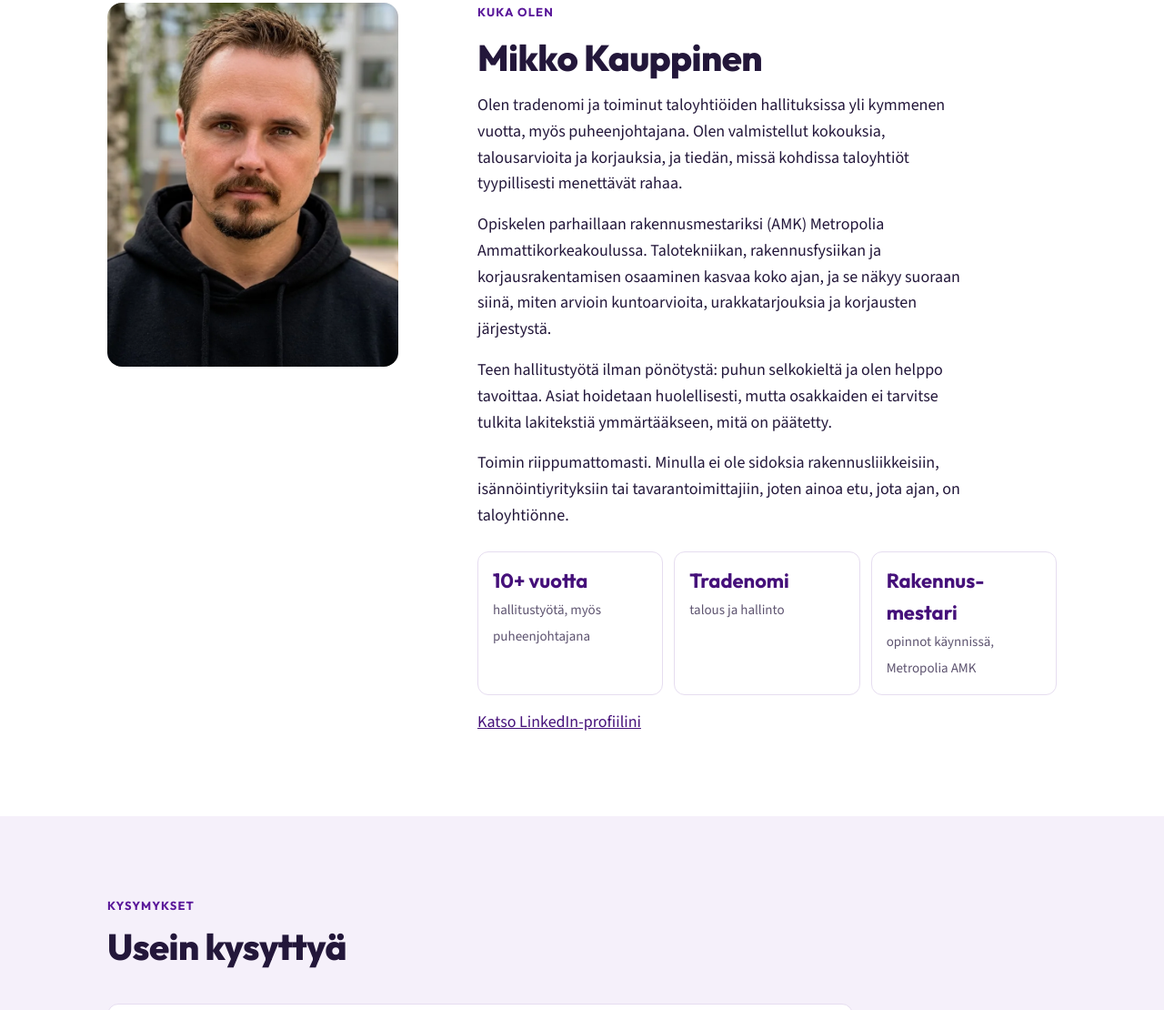
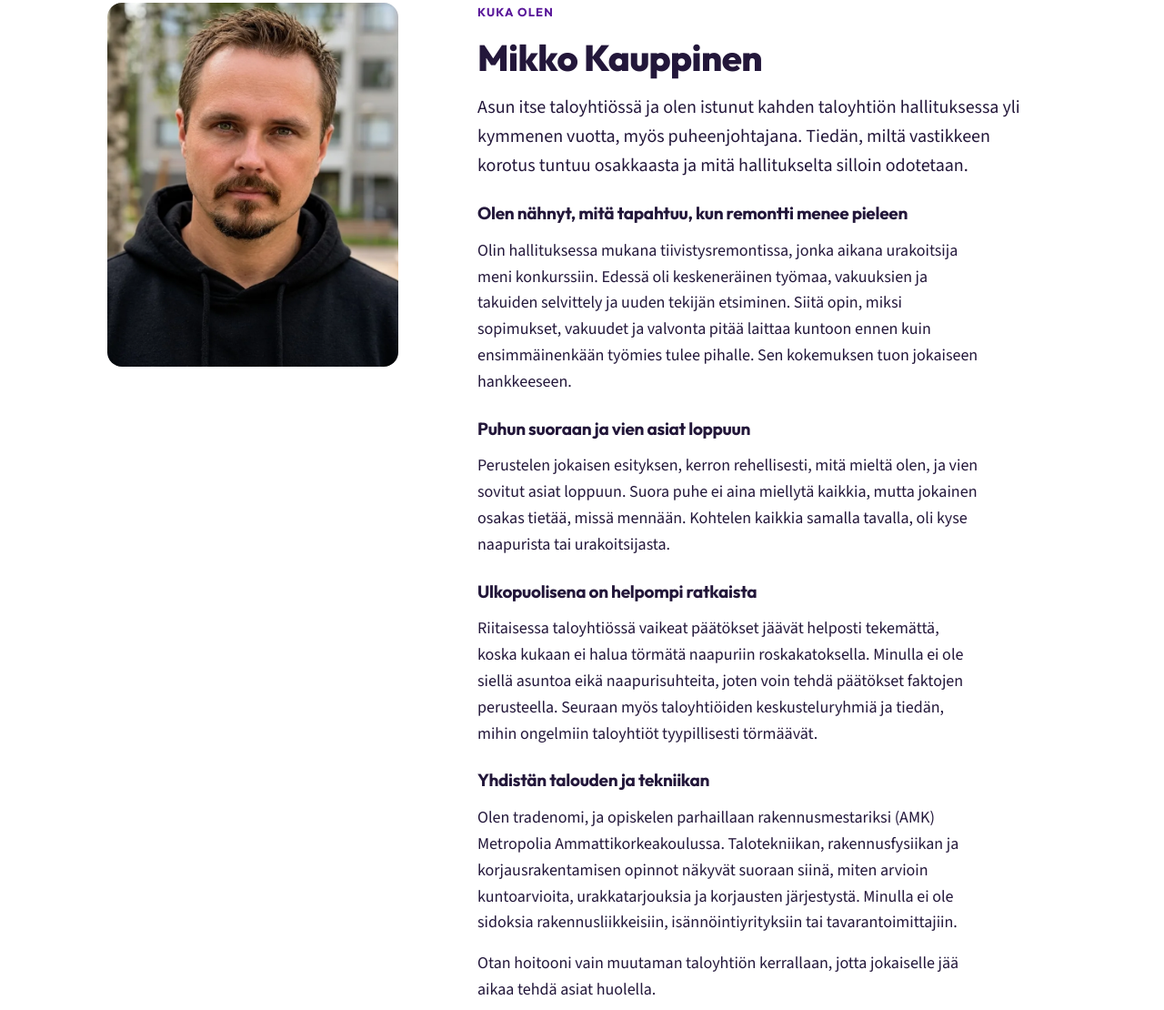
Before and after one commit to Komentorivi/hallitusammattilainen, a plain HTML site: page index.html in a window 1280 px wide. Shown: the part 4945-6055 px from the top of the page at 91% size. Drawn offline with Linux system fonts and the light colour scheme.

Commit message:
Kuka olen uusiksi: konkurssikokemus, suora puhe, ulkopuolisen etu, talous+tekniikka; UKK riitaisesta yhtiöstä
Co-Authored-By: Claude Opus 5.5 <noreply@anthropic.com>

```diff
--- a/index.html
+++ b/index.html
@@ -228,12 +228,18 @@
     <div class="txt">
       <span class="eyebrow">Kuka olen</span>
       <h2 id="mikko-otsikko" style="font-size:clamp(28px,3.6vw,40px);font-weight:800">Mikko Kauppinen</h2>
-      <p>Olen tradenomi ja toiminut taloyhtiöiden hallituksissa yli kymmenen vuotta, myös puheenjohtajana. Olen valmistellut kokouksia, talousarvioita ja korjauksia, ja tiedän, missä kohdissa taloyhtiöt tyypillisesti menettävät rahaa.</p>
-      <p>Opiskelen parhaillaan rakennusmestariksi (AMK) Metropolia Ammattikorkeakoulussa. Talotekniikan, rakennusfysiikan ja korjausrakentamisen osaaminen kasvaa koko ajan, ja se näkyy suoraan siinä, miten arvioin kuntoarvioita, urakkatarjouksia ja korjausten järjestystä.</p>
-      <p>Teen hallitustyötä ilman pönötystä: puhun selkokieltä ja olen helppo tavoittaa. Asiat hoidetaan huolellisesti, mutta osakkaiden ei tarvitse tulkita lakitekstiä ymmärtääkseen, mitä on päätetty.</p>
-      <p>Toimin riippumattomasti. Minulla ei ole sidoksia rakennusliikkeisiin, isännöintiyrityksiin tai tavarantoimittajiin, joten ainoa etu, jota ajan, on taloyhtiönne.</p>
+      <p class="intro">Asun itse taloyhtiössä ja olen istunut kahden taloyhtiön hallituksessa yli kymmenen vuotta, myös puheenjohtajana. Tiedän, miltä vastikkeen korotus tuntuu osakkaasta ja mitä hallitukselta silloin odotetaan.</p>
+      <h3 class="me-h">Olen nähnyt, mitä tapahtuu, kun remontti menee pieleen</h3>
+      <p>Olin hallituksessa mukana tiivistysremontissa, jonka aikana urakoitsija meni konkurssiin. Edessä oli keskeneräinen työmaa, vakuuksien ja takuiden selvittely ja uuden tekijän etsiminen. Siitä opin, miksi sopimukset, vakuudet ja valvonta pitää laittaa kuntoon ennen kuin ensimmäinenkään työmies tulee pihalle. Sen kokemuksen tuon jokaiseen hankkeeseen.</p>
+      <h3 class="me-h">Puhun suoraan ja vien asiat loppuun</h3>
+      <p>Perustelen jokaisen esityksen, kerron rehellisesti, mitä mieltä olen, ja vien sovitut asiat loppuun. Suora puhe ei aina miellytä kaikkia, mutta jokainen osakas tietää, missä mennään. Kohtelen kaikkia samalla tavalla, oli kyse naapurista tai urakoitsijasta.</p>
+      <h3 class="me-h">Ulkopuolisena on helpompi ratkaista</h3>
+      <p>Riitaisessa taloyhtiössä vaikeat päätökset jäävät helposti tekemättä, koska kukaan ei halua törmätä naapuriin roskakatoksella. Minulla ei ole siellä asuntoa eikä naapurisuhteita, joten voin tehdä päätökset faktojen perusteella. Seuraan myös taloyhtiöiden keskusteluryhmiä ja tiedän, mihin ongelmiin taloyhtiöt tyypillisesti törmäävät.</p>
+      <h3 class="me-h">Yhdistän talouden ja tekniikan</h3>
+      <p>Olen tradenomi, ja opiskelen parhaillaan rakennusmestariksi (AMK) Metropolia Ammattikorkeakoulussa. Talotekniikan, rakennusfysiikan ja korjausrakentamisen opinnot näkyvät suoraan siinä, miten arvioin kuntoarvioita, urakkatarjouksia ja korjausten järjestystä. Minulla ei ole sidoksia rakennusliikkeisiin, isännöintiyrityksiin tai tavarantoimittajiin.</p>
+      <p>Otan hoitooni vain muutaman taloyhtiön kerrallaan, jotta jokaiselle jää aikaa tehdä asiat huolella.</p>
       <div class="facts">
-        <div><b>10+ vuotta</b><span>hallitustyötä, myös puheenjohtajana</span></div>
+        <div><b>10+ vuotta</b><span>kahden taloyhtiön hallituksessa, myös puheenjohtajana</span></div>
         <div><b>Tradenomi</b><span>talous ja hallinto</span></div>
         <div><b>Rakennus&shy;mestari</b><span>opinnot käynnissä, Metropolia AMK</span></div>
       </div>
@@ -251,6 +257,7 @@
     <div class="faq">
       <details><summary>Voiko hallituksen jäsen olla taloyhtiön ulkopuolelta?</summary><p>Voi. Asunto-osakeyhtiölaki ei edellytä, että hallituksen jäsen on osakas tai asukas. Tarkistakaa kuitenkin yhtiöjärjestyksestä, onko siinä omia rajoituksia.</p></details>
       <details><summary>Miten varmistat puolueettomuuden?</summary><p>En ota palkkioita urakoitsijoilta tai muilta toimittajilta, enkä ole sidoksissa isännöinti- tai rakennusyrityksiin. Tarjousvertailut ja perustelut ovat koko hallituksen nähtävillä, ja ilmoitan esteellisyydestä heti.</p></details>
+      <details><summary>Sopiiko ulkopuolinen riitaiseen taloyhtiöön?</summary><p>Erityisen hyvin. Ulkopuolisella ei ole omaa asuntoa eikä naapurisuhteita taloyhtiössä, joten hän voi tehdä päätökset faktojen ja koko yhtiön edun perusteella. Osakkaiden ei tarvitse ottaa riitoja henkilökohtaisesti, kun vaikeat asiat valmistelee ulkopuolinen.</p></details>
       <details><summary>Korvaako hallitusammattilainen isännöitsijän?</summary><p>Ei. Isännöitsijä hoitaa juoksevan hallinnon, ja hallitus päättää ja valvoo. Teen tiivistä yhteistyötä isännöitsijänne kanssa ja varmistan, että sovitut asiat etenevät.</p></details>
       <details><summary>Paljonko palvelu maksaa?</summary><p>Hinta riippuu taloyhtiön koosta, kokousten määrästä ja tulevista hankkeista. Tarjous on maksuton, ja hallituksen palkkioista päättää lopulta yhtiökokous.</p></details>
       <details><summary>Kuinka pitkäksi aikaa taloyhtiö sitoutuu?</summary><p>Hallituksen toimikausi määräytyy yhtiöjärjestyksen mukaan, yleensä yhtiökokouksesta seuraavaan. Yhtiökokous voi myös vaihtaa hallituksen jäsenen kesken toimikauden.</p></details>
--- a/tyyli.css
+++ b/tyyli.css
@@ -196,3 +196,6 @@ footer a{color:var(--muted)}
 footer .ai-note{flex-basis:100%;font-size:13px}
 .contact form .note{color:var(--muted);margin:0}
 .contact form .note a{color:var(--acc)}
+.me .intro{font-size:clamp(18px,1.6vw,20px);color:var(--ink)}
+.me .me-h{font-size:19px;margin-top:10px}
+@media (min-width:821px){.me picture{position:sticky;top:96px}}
```
